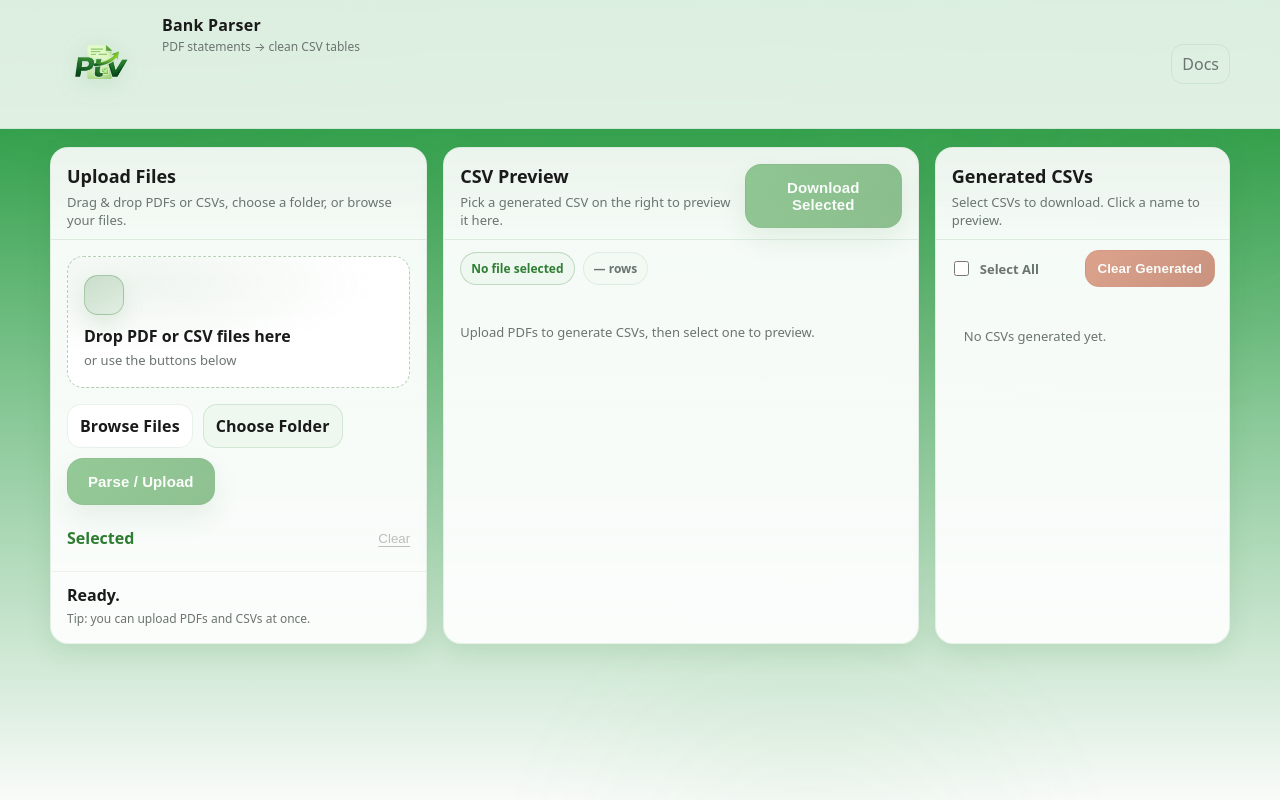
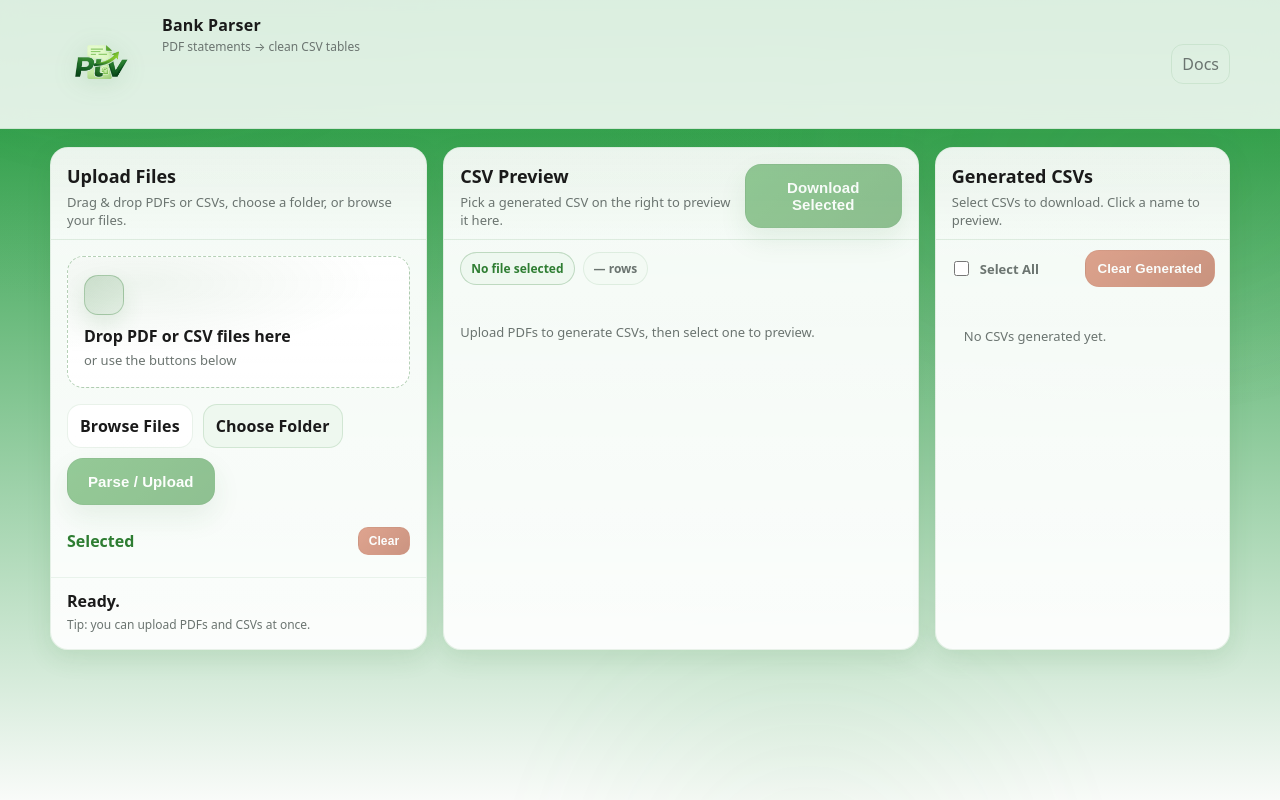
Before and after one commit to cbalder0929/bank-parser-fastapi, a FastAPI app: page / in a window 1280 px wide. Run offline with FastAPI, Linux system fonts and the light colour scheme; data that the repository does not hold is empty.

Commit message:
Fix CSS variables and Clear button styling for production compatibility
Agent-Logs-Url: https://github.com/cbalder0929/bank-parser-fastapi/sessions/f00c96b4-5ece-4757-8ac9-9339feebe9ed

Co-authored-by: cbalder0929 <181166979+cbalder0929@users.noreply.github.com>

```diff
--- a/static/styles.css
+++ b/static/styles.css
@@ -11,6 +11,7 @@
   --green3:#43a047;
   --green-light:#e8f5e9;
   --shadow: 0 8px 24px rgba(46,125,50,.12);
+  --white:#ffffff;
 }
 
 *{box-sizing:border-box}
@@ -182,7 +183,12 @@ body{
 .btn-secondary{
   background: rgba(232,245,233,.60);
   border-color: rgba(46,125,50,.15);
-  color: var(--white);
+  color: var(--text);
+}
+.btn-sm{
+  padding: 6px 10px;
+  font-size: 12px;
+  border-radius: 10px;
 }
 
 .filelist{padding: 0 16px 14px}
--- a/templates/index.html
+++ b/templates/index.html
@@ -55,7 +55,7 @@
         <div class="filelist">
           <div class="filelist-head">
             <div class="filelist-title">Selected</div>
-            <button id="clearBtn" class="link" type="button" disabled>Clear</button>
+            <button id="clearBtn" class="btn btn-danger btn-sm" type="button" disabled>Clear</button>
           </div>
           <ul id="selectedList" class="filelist-items"></ul>
         </div>
```
